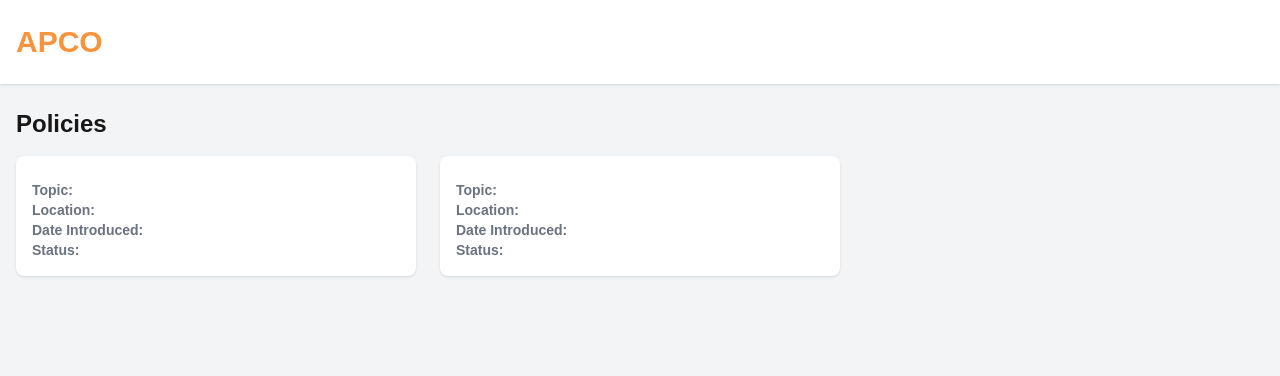
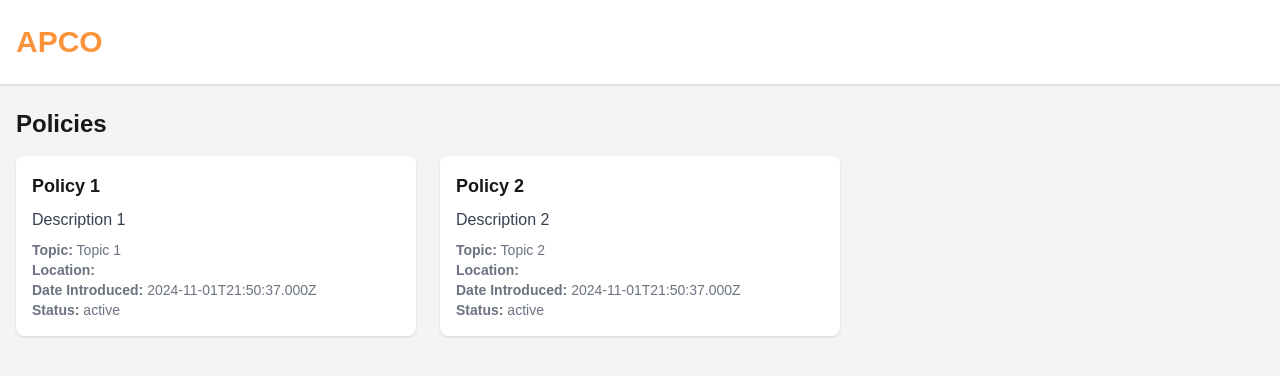
Before and after one commit to kaleem-elahi/policy-webapp, a Next.js app: page / in a window 1280 px wide. Shown: the top 376 px of the page. Built offline with nearby package versions, Linux system fonts and the light colour scheme.

Commit message:
fix Build issue with empty data

```diff
--- a/app/page.tsx
+++ b/app/page.tsx
@@ -1,5 +1,3 @@
-"use client";
-
 import { Header } from "./components/Header";
 import { PolicyList } from "./components/policy-list/PolicyList";
 
@@ -7,7 +5,29 @@ export default function Home() {
   return (
     <>
       <Header />
-      <PolicyList policies={[{}, {}]} />
+
+      <PolicyList
+        policies={[
+          {
+            id: "1",
+            title: "Policy 1",
+            description: "Description 1",
+            topic: "Topic 1",
+            status: "active",
+            location: "",
+            dateIntroduced: new Date().toISOString(),
+          },
+          {
+            id: "2",
+            title: "Policy 2",
+            description: "Description 2",
+            topic: "Topic 2",
+            status: "active",
+            location: "",
+            dateIntroduced: new Date().toISOString(),
+          },
+        ]}
+      />
     </>
   );
 }
```
